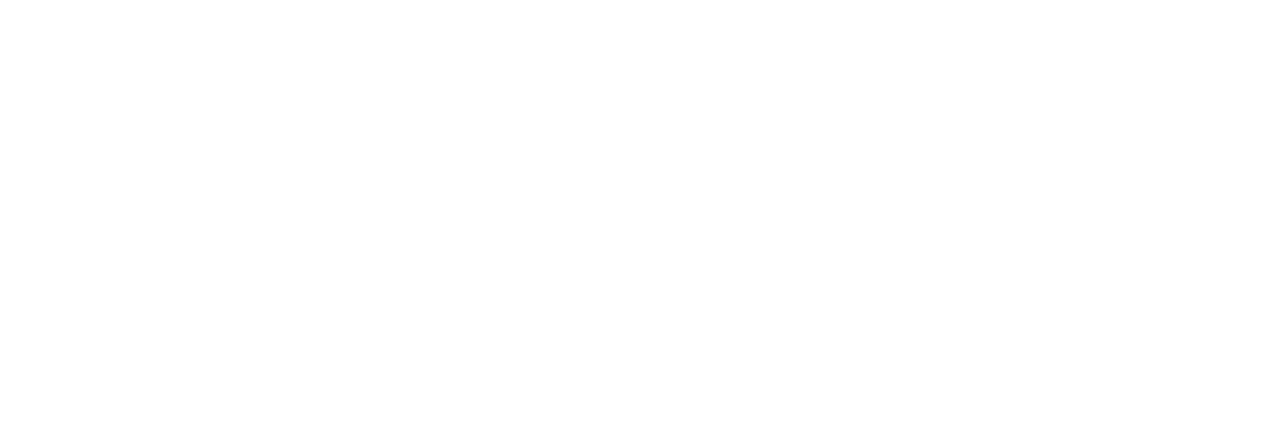
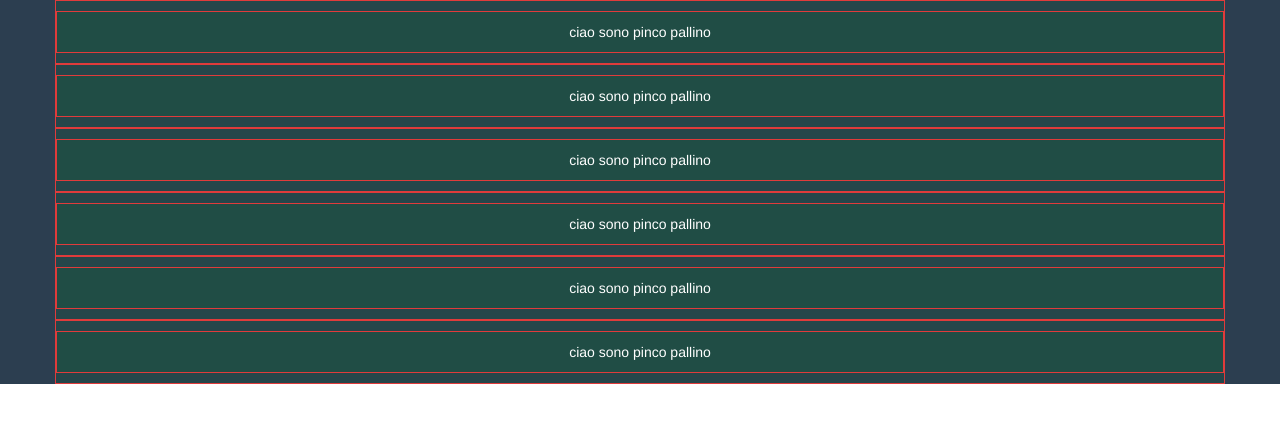
Before and after one commit to andreicismas/html-css-bootstrap-freelancer, a plain HTML site: page index.html in a window 1280 px wide. Drawn offline with nearby package versions, Linux system fonts and the light colour scheme.

Commit message:
added  nav  and begin main

```diff
--- a/index.html
+++ b/index.html
@@ -7,8 +7,99 @@
 
         <link rel="stylesheet" href="https://maxcdn.bootstrapcdn.com/bootstrap/3.3.7/css/bootstrap.min.css" integrity="sha384-BVYiiSIFeK1dGmJRAkycuHAHRg32OmUcww7on3RYdg4Va+PmSTsz/K68vbdEjh4u" crossorigin="anonymous">
 
+        <link rel="stylesheet" href="style.css">
+
         <title>Bootstrap Freelancer</title>
     </head>
+    <nav class="max_width ">
+        <div class="container">
+            <div class="row">
+                <div class="col-xs-12 col-lg-12">
+                    <div class="row">
+                        <div class="col-xs-12 col-lg-12">
+
+                            ciao sono pinco pallino
+                        </div>
+                    </div>
+                </div>
+            </div>
+        </div>
+    </nav>
+
+    <main>
+        <section  class="max_width ">
+            <div class="container">
+                <div class="row">
+                    <div class="col-xs-12 col-lg-12">
+                        <div class="row">
+                            <div class="col-xs-12 col-lg-12">
+
+                                ciao sono pinco pallino
+                            </div>
+                        </div>
+                    </div>
+                </div>
+            </div>
+        </section>
+        <section  class="max_width ">
+            <div class="container">
+                <div class="row">
+                    <div class="col-xs-12 col-lg-12">
+                        <div class="row">
+                            <div class="col-xs-12 col-lg-12">
+
+                                ciao sono pinco pallino
+                            </div>
+                        </div>
+                    </div>
+                </div>
+            </div>
+        </section>
+        <section  class="max_width ">
+            <div class="container">
+                <div class="row">
+                    <div class="col-xs-12 col-lg-12">
+                        <div class="row">
+                            <div class="col-xs-12 col-lg-12">
+
+                                ciao sono pinco pallino
+                            </div>
+                        </div>
+                    </div>
+                </div>
+            </div>
+        </section>
+        <section  class="max_width ">
+            <div class="container">
+                <div class="row">
+                    <div class="col-xs-12 col-lg-12">
+                        <div class="row">
+                            <div class="col-xs-12 col-lg-12">
+
+                                ciao sono pinco pallino
+                            </div>
+                        </div>
+                    </div>
+                </div>
+            </div>
+        </section>
+        <section  class="max_width ">
+            <div class="container">
+                <div class="row">
+                    <div class="col-xs-12 col-lg-12">
+                        <div class="row">
+                            <div class="col-xs-12 col-lg-12">
+
+                                ciao sono pinco pallino
+                            </div>
+                        </div>
+                    </div>
+                </div>
+            </div>
+        </section>
+    </main>
+
+
     <body>
 
     </body>
--- a/style.css
+++ b/style.css
@@ -0,0 +1,13 @@
+ .row [class^=col-] {
+    padding-top: 10px;
+    padding-bottom: 10px;
+    background-color: rgba(1, 116, 45, 0.15);
+    border: 1px solid rgb(224, 59, 59);
+ }
+
+.max_width{
+   background-color: #2C3E50;
+   text-align: center ;
+   color: white;
+
+}
```
Lines whose indentation alone changed are shown as unchanged.
